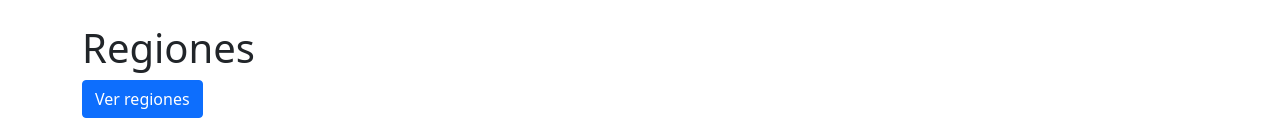
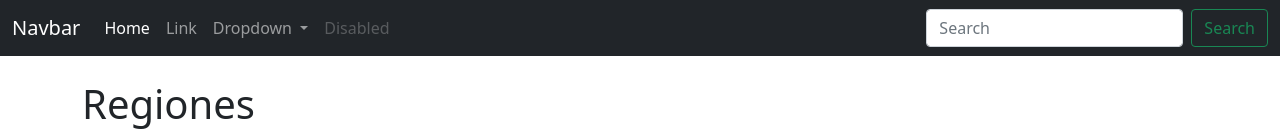
Before and after one commit to mbensan/ejemplo-jwt, a website: page public/regiones/index.html in a window 1280 px wide. Shown: the top 134 px of the page. Drawn offline with nearby package versions, Linux system fonts and the light colour scheme.

Commit message:
se agrega navbar

```diff
--- a/public/regiones/index.html
+++ b/public/regiones/index.html
@@ -1,24 +1,70 @@
 <!doctype html>
 <html lang="en">
+
 <head>
   <!-- Required meta tags -->
   <meta charset="utf-8">
   <meta name="viewport" content="width=device-width, initial-scale=1">
 
   <!-- Bootstrap CSS -->
-    <link href="https://cdn.jsdelivr.net/npm/bootstrap@5.1.3/dist/css/bootstrap.min.css" rel="stylesheet" integrity="sha384-1BmE4kWBq78iYhFldvKuhfTAU6auU8tT94WrHftjDbrCEXSU1oBoqyl2QvZ6jIW3" crossorigin="anonymous">
+  <link href="https://cdn.jsdelivr.net/npm/bootstrap@5.1.3/dist/css/bootstrap.min.css" rel="stylesheet"
+    integrity="sha384-1BmE4kWBq78iYhFldvKuhfTAU6auU8tT94WrHftjDbrCEXSU1oBoqyl2QvZ6jIW3" crossorigin="anonymous">
 
   <title>Regiones</title>
   <style>
     .modal-dialog {
       max-width: 700px;
     }
+
     .bg-perros {
       background-color: burlywood;
     }
   </style>
 </head>
+
 <body>
+
+  <nav class="navbar navbar-expand-lg navbar-dark bg-dark">
+    <div class="container-fluid">
+      <a class="navbar-brand" href="#">Navbar</a>
+      <button class="navbar-toggler" type="button" data-bs-toggle="collapse" data-bs-target="#navbarSupportedContent"
+        aria-controls="navbarSupportedContent" aria-expanded="false" aria-label="Toggle navigation">
+        <span class="navbar-toggler-icon"></span>
+      </button>
+      <div class="collapse navbar-collapse" id="navbarSupportedContent">
+        <ul class="navbar-nav me-auto mb-2 mb-lg-0">
+          <li class="nav-item">
+            <a class="nav-link active" aria-current="page" href="#">Home</a>
+          </li>
+          <li class="nav-item">
+            <a class="nav-link" href="#">Link</a>
+          </li>
+          <li class="nav-item dropdown">
+            <a class="nav-link dropdown-toggle" href="#" id="navbarDropdown" role="button" data-bs-toggle="dropdown"
+              aria-expanded="false">
+              Dropdown
+            </a>
+            <ul class="dropdown-menu" aria-labelledby="navbarDropdown">
+              <li><a class="dropdown-item" href="#">Action</a></li>
+              <li><a class="dropdown-item" href="#">Another action</a></li>
+              <li>
+                <hr class="dropdown-divider">
+              </li>
+              <li><a class="dropdown-item" href="#">Something else here</a></li>
+            </ul>
+          </li>
+          <li class="nav-item">
+            <a class="nav-link disabled">Disabled</a>
+          </li>
+        </ul>
+        <form class="d-flex">
+          <input class="form-control me-2" type="search" placeholder="Search" aria-label="Search">
+          <button class="btn btn-outline-success" type="submit">Search</button>
+        </form>
+      </div>
+    </div>
+  </nav>
+
   <div class="container mt-4">
     <h1>Regiones</h1>
 
@@ -43,7 +89,8 @@
       </div>
       <div class="col-4">
         <div class="card" style="width: 18rem;">
-            <img src="https://comoeducarauncachorro.com/blog/wp-content/uploads/p-2-805x452.jpg" class="card-img-top" alt="...">
+          <img src="https://comoeducarauncachorro.com/blog/wp-content/uploads/p-2-805x452.jpg" class="card-img-top"
+            alt="...">
           <div class="card-body">
             <h5 class="card-title">Perro Pug</h5>
             <button class="btn btn-primary btn-saludar" data-name="Perro Pug">Saludar</button>
@@ -73,9 +120,15 @@
     </div>
   </div>
 
-    <script src="https://code.jquery.com/jquery-3.6.0.min.js" integrity="sha256-/xUj+3OJU5yExlq6GSYGSHk7tPXikynS7ogEvDej/m4=" crossorigin="anonymous"></script>
-    <script src="https://cdn.jsdelivr.net/npm/bootstrap@5.1.3/dist/js/bootstrap.bundle.min.js" integrity="sha384-ka7Sk0Gln4gmtz2MlQnikT1wXgYsOg+OMhuP+IlRH9sENBO0LRn5q+8nbTov4+1p" crossorigin="anonymous"></script>
-    <script src="https://cdnjs.cloudflare.com/ajax/libs/canvasjs/1.7.0/canvasjs.min.js" integrity="sha512-FJ2OYvUIXUqCcPf1stu+oTBlhn54W0UisZB/TNrZaVMHHhYvLBV9jMbvJYtvDe5x/WVaoXZ6KB+Uqe5hT2vlyA==" crossorigin="anonymous" referrerpolicy="no-referrer"></script>
+  <script src="https://code.jquery.com/jquery-3.6.0.min.js"
+    integrity="sha256-/xUj+3OJU5yExlq6GSYGSHk7tPXikynS7ogEvDej/m4=" crossorigin="anonymous"></script>
+  <script src="https://cdn.jsdelivr.net/npm/bootstrap@5.1.3/dist/js/bootstrap.bundle.min.js"
+    integrity="sha384-ka7Sk0Gln4gmtz2MlQnikT1wXgYsOg+OMhuP+IlRH9sENBO0LRn5q+8nbTov4+1p"
+    crossorigin="anonymous"></script>
+  <script src="https://cdnjs.cloudflare.com/ajax/libs/canvasjs/1.7.0/canvasjs.min.js"
+    integrity="sha512-FJ2OYvUIXUqCcPf1stu+oTBlhn54W0UisZB/TNrZaVMHHhYvLBV9jMbvJYtvDe5x/WVaoXZ6KB+Uqe5hT2vlyA=="
+    crossorigin="anonymous" referrerpolicy="no-referrer"></script>
   <script src="assets/scripts.js"></script>
 </body>
+
 </html>
```
Lines whose indentation alone changed are shown as unchanged.
